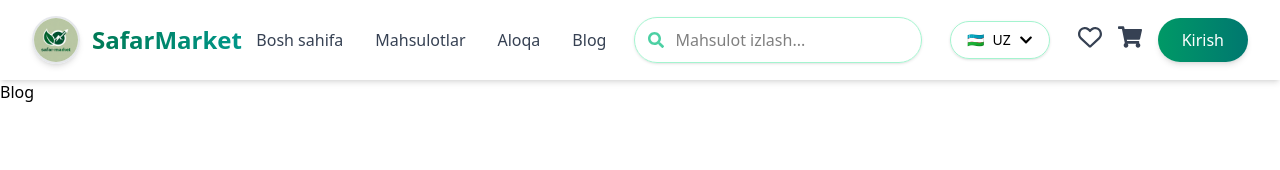
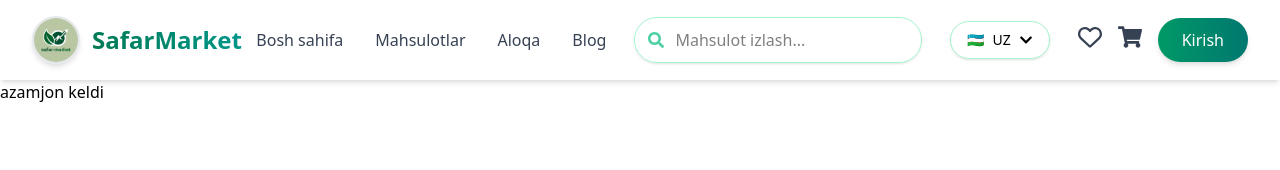
Before and after one commit to esonaliyev05/Safar-Market, a React (Vite) app: page /blog in a window 1280 px wide. Shown: the top 170 px of the page. Built offline with nearby package versions, Linux system fonts and the light colour scheme.

Commit message:
nevchang azamjon

```diff
--- a/src/pages/Blog.jsx
+++ b/src/pages/Blog.jsx
@@ -2,7 +2,7 @@ import React from 'react'
 
 const Blog = () => {
   return (
-    <div>Blog</div>
+    <div>azamjon keldi</div>
   )
 }
 
```
